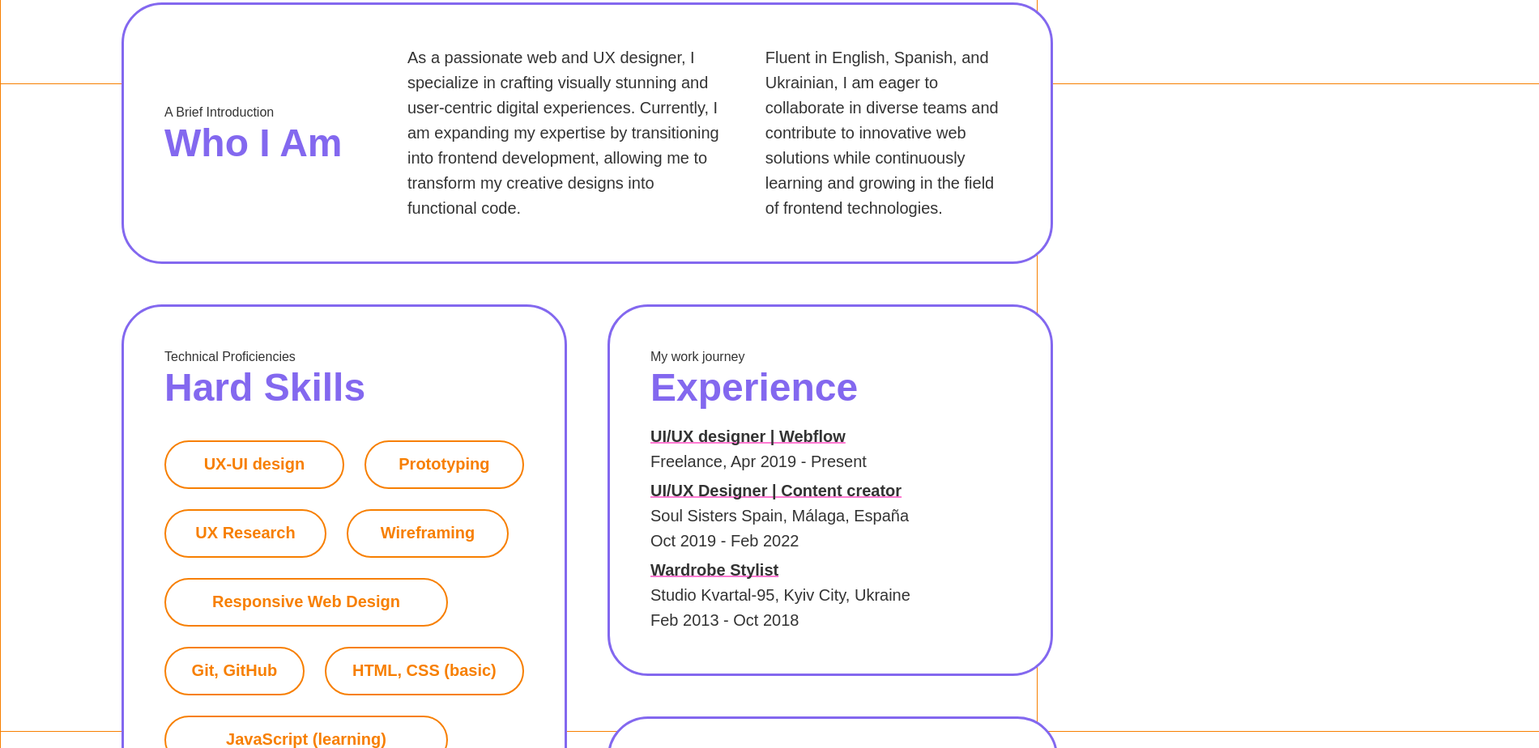
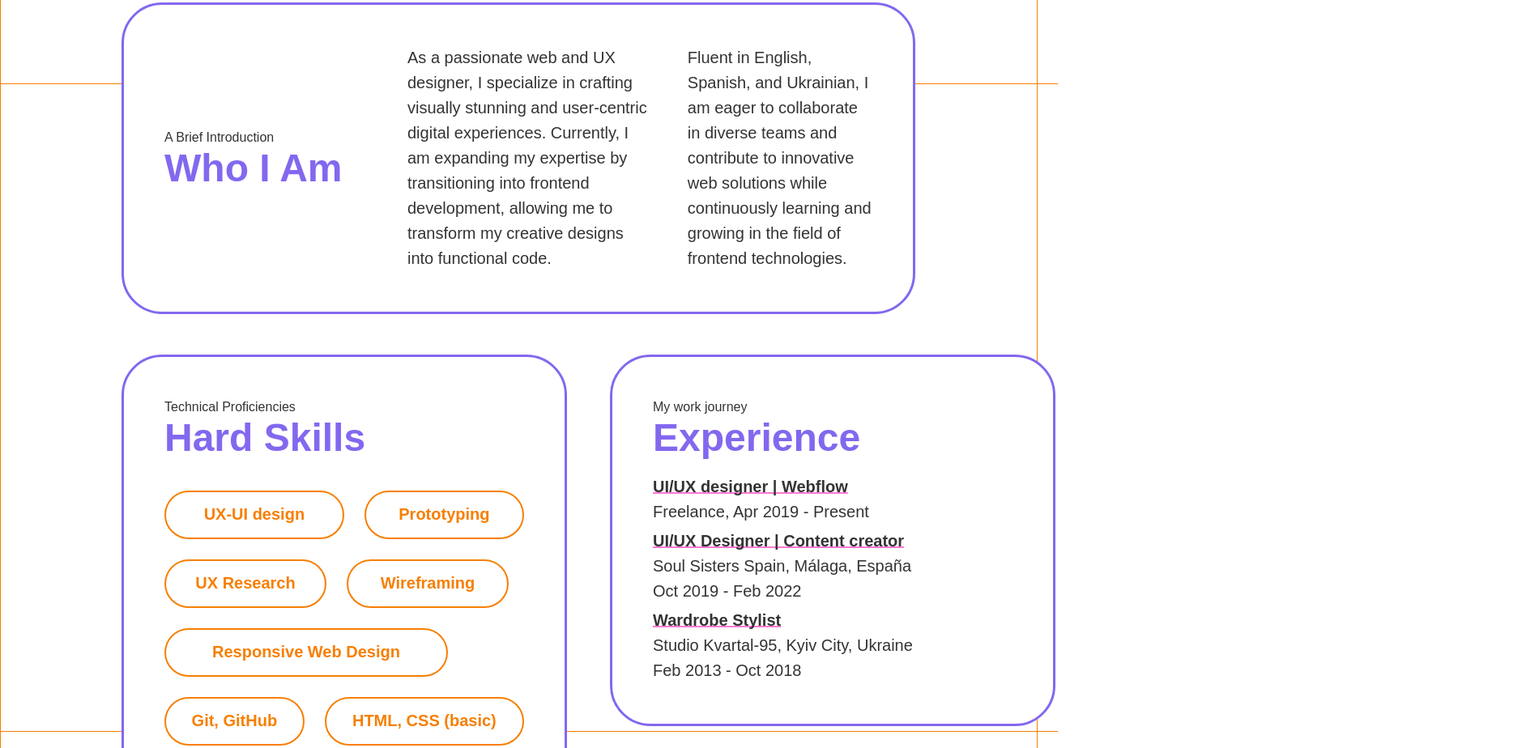
Before and after one commit to valeriapavlova/rsschool-cv, a plain HTML site: page index.html in a window 1280 px wide. Shown: the part 697-1621 px from the top of the page at 81% size, 1900 px wide, since content can reach past the window. Drawn offline with Linux system fonts and the light colour scheme; a web font is replaced by a local one.

Commit message:
fix: center layout horizontally on page resize

```diff
--- a/style.css
+++ b/style.css
@@ -90,6 +90,13 @@ a {
     padding: 0 150px;
 }
 
+.wrapper-skills,
+.wrapper-contacts {
+    width: 100%;
+    max-width: 1150px;
+    margin: 0 auto;
+}
+
 /* Header Styles */
 .header {
     background-color: var(--light);
@@ -150,8 +157,9 @@ a {
 /* Section Styles */
 .section {
     display: flex;
-    width: 1150px;
-    height: 100%;;
+    width: 100%;
+    max-width: 1150px;
+    margin: 0 auto;
     padding-top: 50px;
 }
 
```
